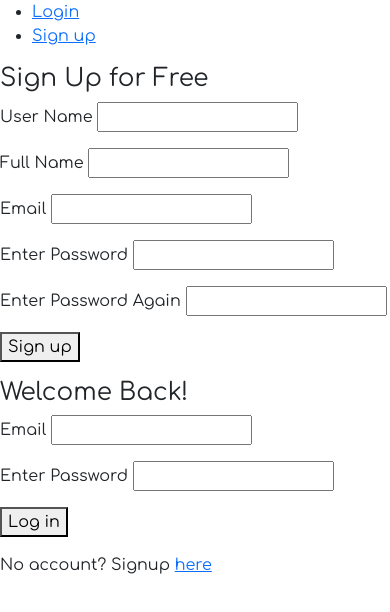
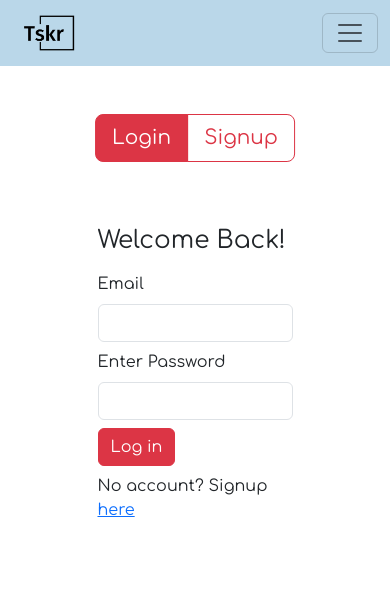
Before and after one commit to justinKenealy/Tasker, a website: page client/entry.html in a window 390 px wide. Drawn offline with nearby package versions, Linux system fonts and the light colour scheme.

Commit message:
adds styling and conditions to entry.html and user profile

```diff
--- a/client/css/styles.css
+++ b/client/css/styles.css
@@ -50,6 +50,21 @@ body{
 }
 
 #errors{
-   color:#eb455f;
+   color:#ffffff;
    text-align: center;
+   background-color: #eb455f;
+   margin-bottom: 1rem;
 }
+
+#login, #signup{
+    max-width: 50%;
+    margin: auto;
+}
+
+#signup{
+    display: none;
+}
+
+.btn-group{
+    margin: auto;
+}
--- a/client/entry.html
+++ b/client/entry.html
@@ -14,58 +14,74 @@
     <title>Tasker</title>
 </head>
 <body>
-    <section class="form">
-        <ul class="tab-group">
-            <li>
-                <a class="login-btn active" href="#">Login </a>
-            </li>
-            <li>
-                <a class="signup-btn" href="#">Sign up </a>
-            </li>
-        </ul>
+    <nav class="navbar navbar-expand-lg" style="background-color: #bad7e9">
+        <div class="container-fluid">
+            <a class="navbar-brand" href="#"><img id="logo-img" src="./images/tskr-high-resolution-logo-black-on-transparent-background.png" alt="logo"></a>
+            <button class="navbar-toggler" type="button" data-bs-toggle="collapse" data-bs-target="#navbarNav" aria-controls="navbarNav" aria-expanded="false" aria-label="Toggle navigation">
+                <span class="navbar-toggler-icon"></span>
+            </button>
+        </div>
+    </nav>
+    <section class="form-section">
+        <div class="position-relative p-5 mt-5">
+            <div class="btn-group btn-group-lg position-absolute top-0 start-50 translate-middle-x" role="group" aria-label="Basic radio toggle button group">
+                <input type="radio" class="btn-check" name="btnradio" id="btnradio1" autocomplete="off" checked>
+                <label class="btn btn-outline-danger login-btn" for="btnradio1">Login</label>
+
+                <input type="radio" class="btn-check" name="btnradio" id="btnradio2" autocomplete="off">
+                <label class="btn btn-outline-danger signup-btn" for="btnradio2">Signup</label>
+              </div>
+
+        </div>
+
 
     <section id="errors"></section>
 
     <div class="tab-content">
         <div id="signup">
-            <form id='create-user-form' data-action="signup" tabindex="-1">
+            <form id='create-user-form' data-action="signup" tabindex="-1" class="row g-2">
                 <h2>Sign Up for Free</h2>
-                <p>
-                    <label for='username'>User Name</label>
-                    <input name='username' type='text' required></input>
-                <p>
-                <p>
-                    <label for='fullname'>Full Name</label>
-                    <input name='fullname' type='text' required></input>
-                <p>
-                <p>
-                <label for='email'>Email</label>
-                <input name='email' type='text' required></input>
-                <p>
-                <p>
-                <label for='password1'>Enter Password</label>
-                <input name='password1' type='password' required></input>
-                <p>
-                <p>
-                <label for='password2'>Enter Password Again</label>
-                <input name='password2' type='password' required></input>
-                <p>
-                <button type='submit'>Sign up</button>
+                <div class="col-md-6">
+                    <label for='username' class="form-label">User Name</label>
+                    <input name='username' type='text' class="form-control" required></input>
+                </div>
+                <div class="col-md-6">
+                    <label for='fullname' class="form-label">Full Name</label>
+                    <input name='fullname' type='text' class="form-control" required></input>
+                </div>
+                <div class="col-12">
+                <label for='email' class="form-label">Email</label>
+                <input name='email' type='text' class="form-control" required></input>
+                </div>
+                <div class="col-md-6">
+                <label for='password1' class="form-label">Enter Password</label>
+                <input name='password1' type='password' class="form-control" required></input>
+                </div>
+                <div class="col-md-6">
+                <label for='password2' class="form-label">Enter Password Again</label>
+                <input name='password2' type='password' class="form-control" required></input>
+                </div>
+                <div class="col-12">
+                    <button type='submit' class="btn btn-danger">Sign up</button>
+                </div>
+
             </form>
         </div>
 
         <div id="login">
-            <form id='login-user-form' data-action="login" tabindex="-1">
+            <form id='login-user-form' data-action="login" tabindex="-1" class="row g-2">
                 <h2>Welcome Back!</h2>
-                <p>
-                <label for='email'>Email</label>
-                <input name='email' type='text' required></input>
-                <p>
-                <p>
-                <label for='password'>Enter Password</label>
-                <input name='password' type='password' required></input>
-                <p>
-                <button type='submit'>Log in</button>
+                <div class="col-12">
+                <label for='email' class="form-label">Email</label>
+                <input name='email' type='text' class="form-control" required></input>
+                </div>
+                <div class="col-12">
+                <label for='password' class="form-label">Enter Password</label>
+                <input name='password' type='password' class="form-control" required></input>
+                </div>
+                <div class="col-12">
+                    <button type='submit' class="btn btn-danger">Log in</button>
+                </div>
                 <p>No account? Signup  <a href="#" class="signup-btn">here</a></p>
             </form>
         </div>
--- a/client/js/handleAuth.js
+++ b/client/js/handleAuth.js
@@ -1,4 +1,24 @@
 const error = document.getElementById('errors')
+const loginForm = document.getElementById('login')
+const signUpForm = document.getElementById('signup')
+const signupBtn = document.querySelectorAll('.signup-btn')
+const loginBtn = document.querySelector('.login-btn')
+
+loginBtn.addEventListener('click', ()=>{
+    if (loginForm.style.display === 'none'){
+        loginForm.style.display ='block'
+    }
+    signUpForm.style.display = 'none'
+})
+
+signupBtn.forEach((button)=> {
+    button.addEventListener('click', () => {
+        signUpForm.style.display ='block'
+        loginForm.style.display = 'none'
+    })
+})
+
+
 
 const handleUserFormSubmit = (event) => {
     event.preventDefault()
--- a/controllers/sessions.js
+++ b/controllers/sessions.js
@@ -28,6 +28,7 @@ router.post('/session', async (req,res,next) => {
             if(comparePassword(password, user.password_hash)){
                 delete user.password_hash
                 req.session.user = user
+                console.log(user)
                 console.log('matched!')
                 return res.status(200).json({
                     message: 'Logged in successfully.'
```
Also changed, not shown: client/js/components/renderHeader.js (+5 -3 lines), client/js/components/renderUserProfile.js (+9 -4 lines), controllers/users.js (+16 -14 lines).
